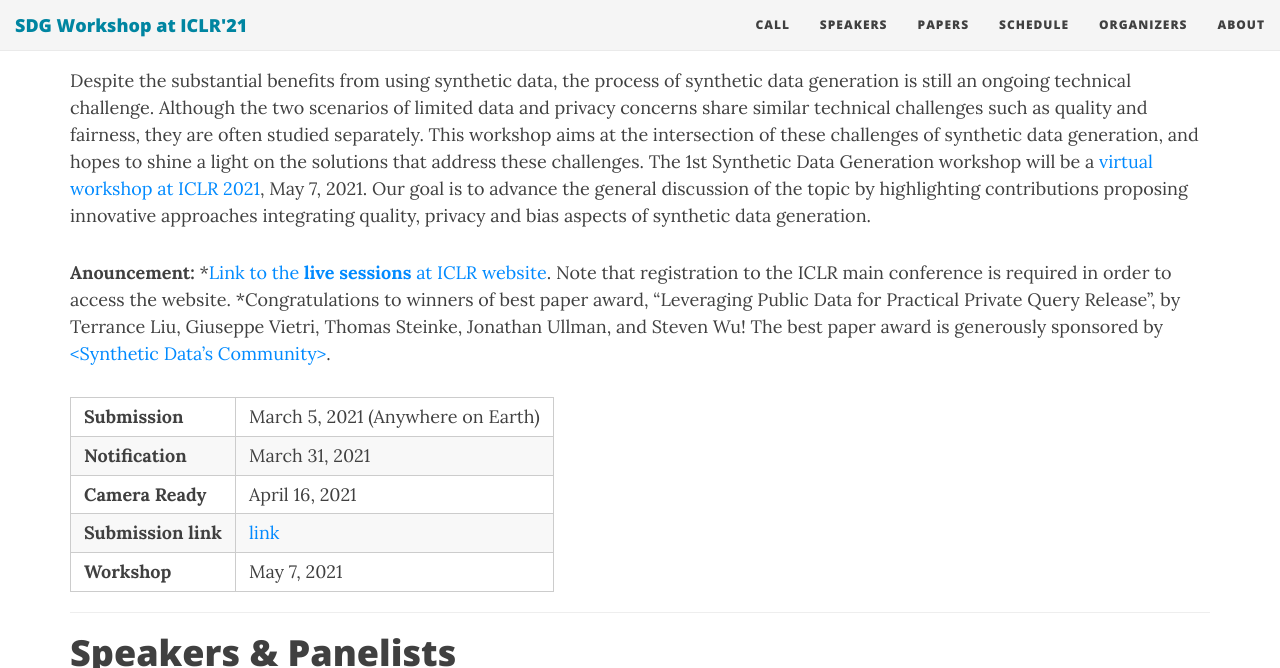
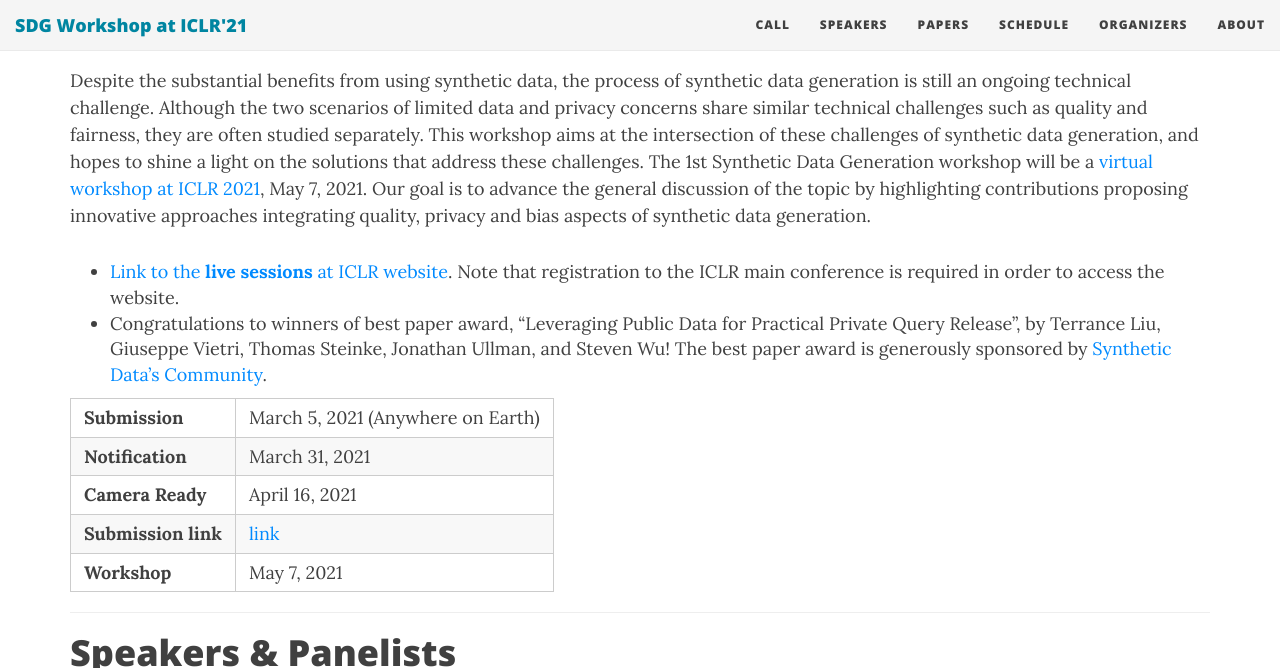
Before and after one commit to sdg-quality-privacy-bias/sdg-quality-privacy-bias.github.io, a Jekyll site: the page built from index.md, in a window 1280 px wide and 900 px high, scrolled down 324 px, cut to the strip 0-668 px from the top of the window. Built offline with Jekyll 4.4.1, drawn with Linux system fonts in a browser that asks for light colours; nearby versions of some CDN libraries.

Commit message:
Update index.md

```diff
--- a/index.md
+++ b/index.md
@@ -12,9 +12,9 @@ use-site-title: true
 Despite the substantial benefits from using synthetic data, the process of synthetic data generation is still an ongoing technical challenge. Although the two scenarios of limited data and privacy concerns share similar technical challenges such as quality and fairness, they are often studied separately.
 This workshop aims at the intersection of these challenges of synthetic data generation, and hopes to shine a light on the solutions that address these challenges. The 1st Synthetic Data Generation workshop will be a [virtual workshop at ICLR 2021](https://iclr.cc/virtual/2021/workshop/2125), May 7, 2021. Our goal is to advance the general discussion of the topic by highlighting contributions proposing innovative approaches integrating quality, privacy and bias aspects of synthetic data generation.
 
-**Anouncement:**
-*[Link to the **live sessions** at ICLR website](https://iclr.cc/virtual/2021/workshop/2125). Note that registration to the ICLR main conference is required in order to access the website.
-*Congratulations to winners of best paper award, "Leveraging Public Data for Practical Private Query Release", by Terrance Liu, Giuseppe Vietri, Thomas Steinke, Jonathan Ullman, and Steven Wu! The best paper award is generously sponsored by <a href='https://syntheticdata.community'><Synthetic Data's Community></a>.
+
+* [Link to the **live sessions** at ICLR website](https://iclr.cc/virtual/2021/workshop/2125). Note that registration to the ICLR main conference is required in order to access the website.
+* Congratulations to winners of best paper award, "Leveraging Public Data for Practical Private Query Release", by Terrance Liu, Giuseppe Vietri, Thomas Steinke, Jonathan Ullman, and Steven Wu! The best paper award is generously sponsored by <a href='https://syntheticdata.community'>Synthetic Data's Community</a>.
 
 | ------------- |:-------------:|
 | **Submission** |March 5, 2021 (Anywhere on Earth) |
```
